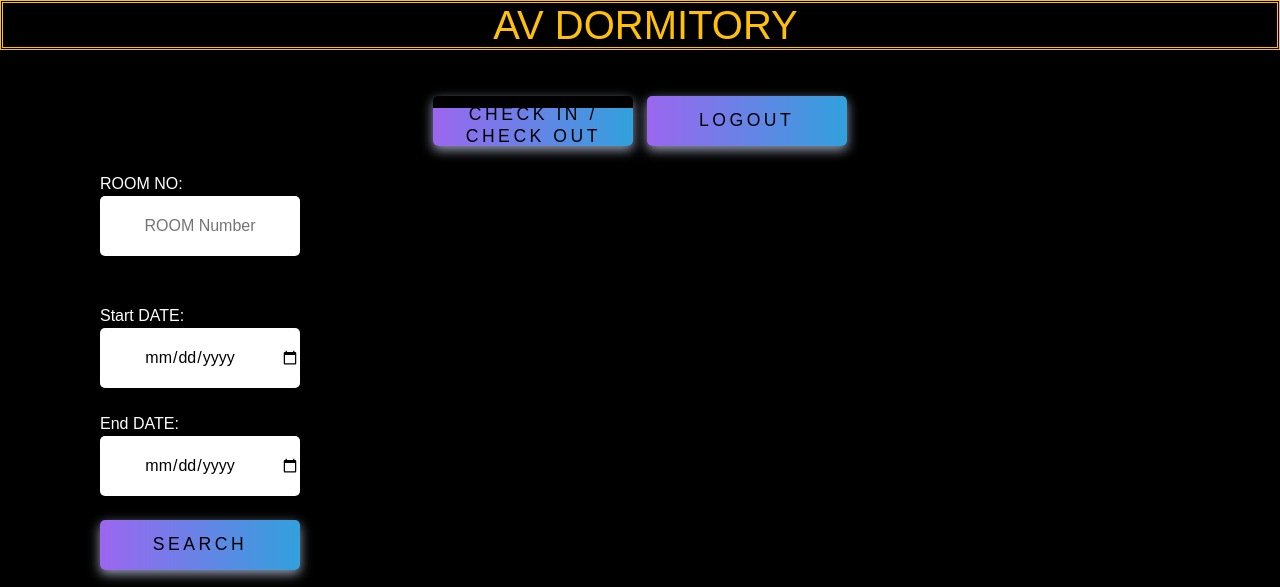
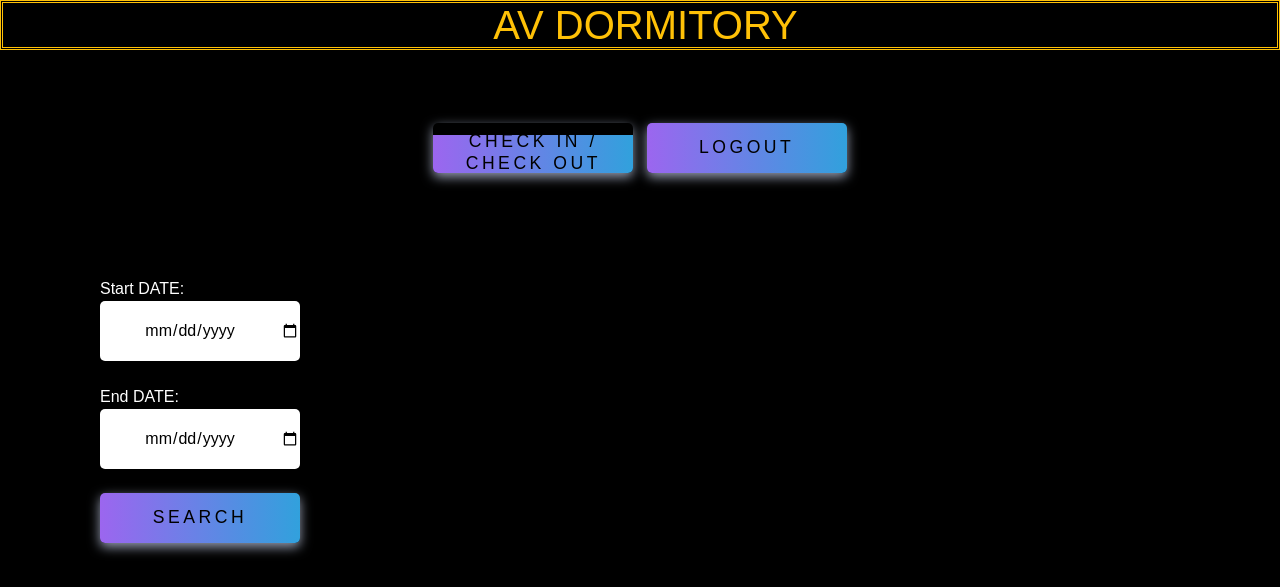
Before and after one commit to tahseen09/dorm, a Django app: page / in a window 1280 px wide. Shown: the top 587 px of the page. Run offline with Django 3.2, Linux system fonts and the light colour scheme; the visitor is signed in with stand-in values (Sample User, id 1); data that the repository does not hold is empty; some libraries are stand-ins or nearby versions.

Commit message:
fixed bugs

```diff
--- a/templates/index.html
+++ b/templates/index.html
@@ -34,11 +34,9 @@
 			</button></a>
 			<div class="wrap-table100">
 		<form style="color: white;" method="POST" action="">
-			ROOM NO: <input type="text" name="room" placeholder="ROOM Number" style=" width: 200px; height: 60px; border-radius: 5px; text-align: center;">
-				<br>
+			<!--ROOM NO: <input type="text" name="room" placeholder="ROOM Number" style=" width: 200px; height: 60px; border-radius: 5px; text-align: center;"> -->
 				{% csrf_token %}
 				&nbsp;<br>
-
 				Start DATE: {% if start_date %}{{start_date}}{% endif %} <input type="date" name="startdate" placeholder="YYYY-MM-DD" style=" width: 200px; height: 60px; border-radius: 5px; text-align: center;">
 				<br>
 				End DATE: {% if end_date %}{{end_date}}{% endif %}<input type="date" name="enddate" placeholder="YYYY-MM-DD" style=" width: 200px; height: 60px; border-radius: 5px; text-align: center;">
```
